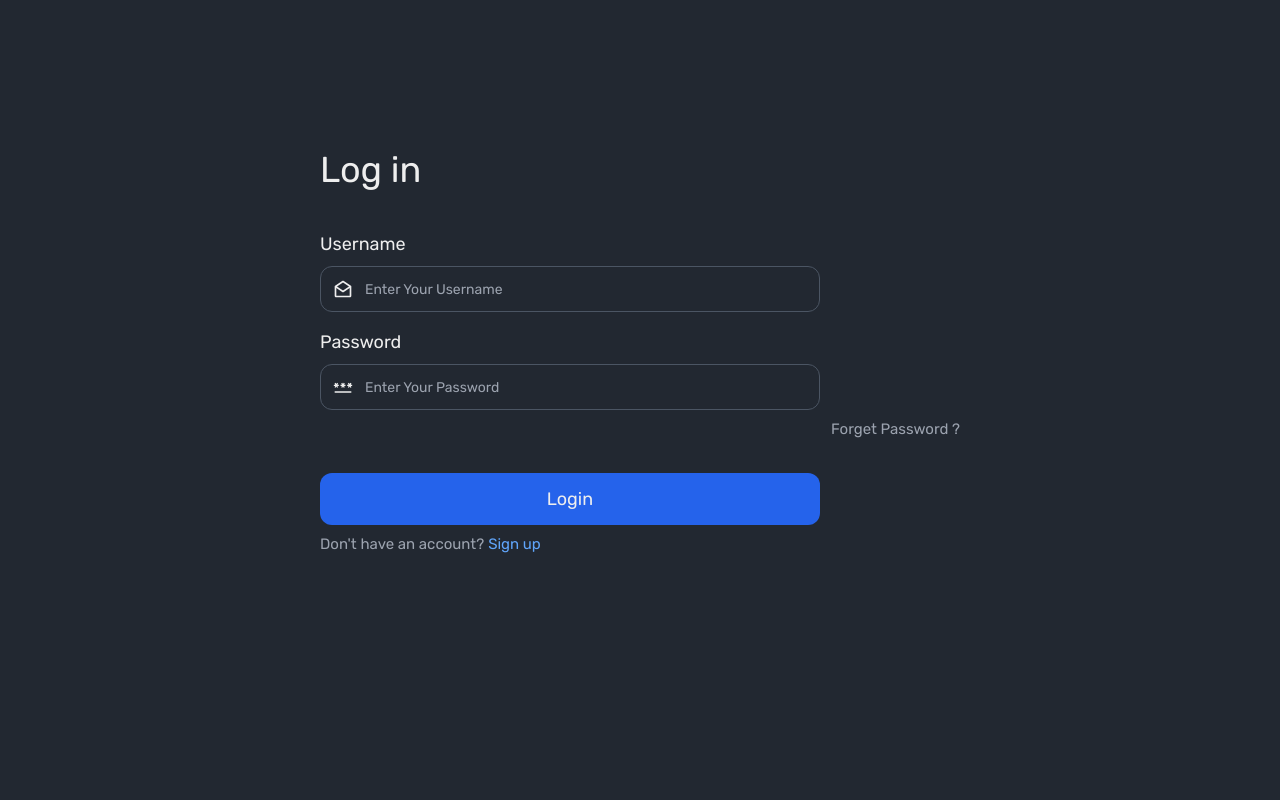
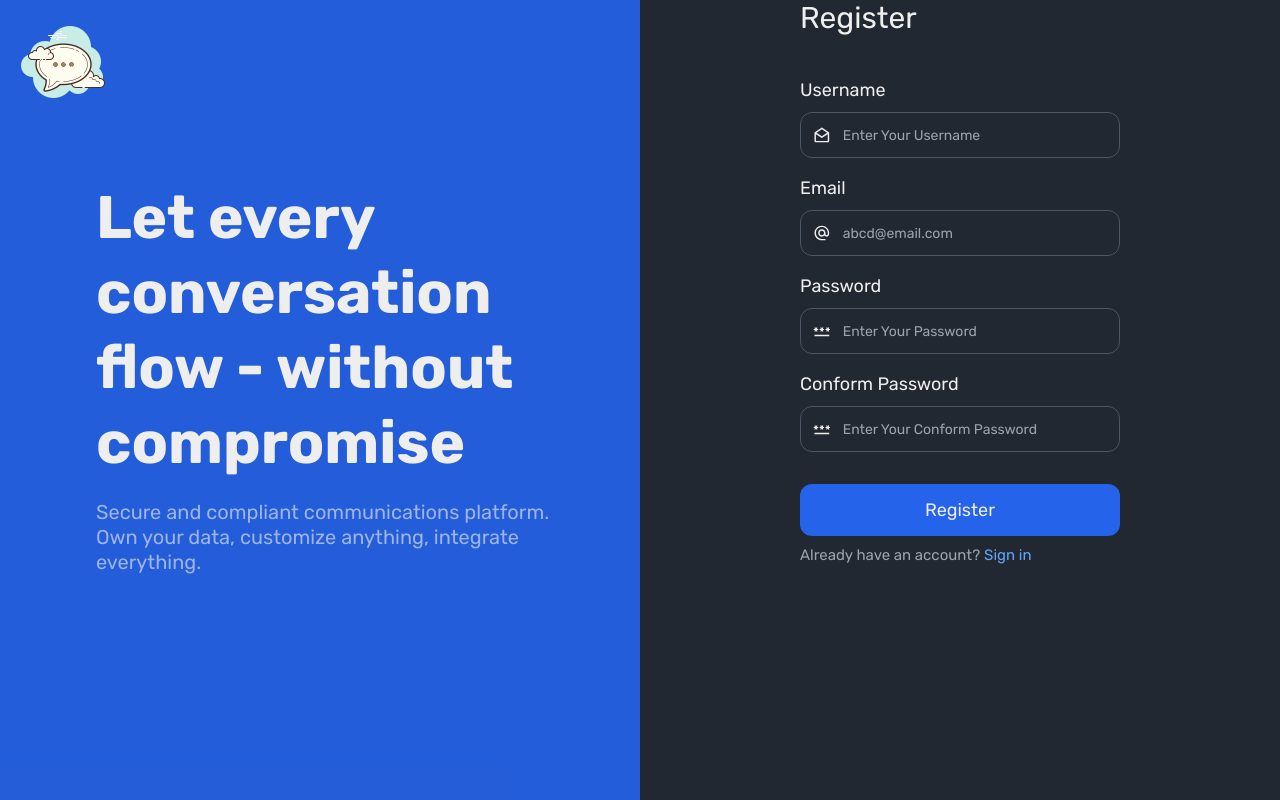
Before and after one commit to ojasggg/Chat_Application, a React (Vite) app in the folder client/: page /register in a window 1280 px wide. Built offline with nearby package versions, Linux system fonts and the light colour scheme.

Commit message:
Small Authentication changes

```diff
--- a/client/src/App.jsx
+++ b/client/src/App.jsx
@@ -4,7 +4,7 @@ import React from "react";
 import Sidebar from "./components/Sidebar";
 import InsideSidebar from "./components/InsideSidebar";
 import Main from "./components/Main";
-import Login from "./components/Login";
+import Auth from "./components/Auth";
 
 const App = () => {
   return (
@@ -15,7 +15,7 @@ const App = () => {
       {/* <InsideSidebar /> */}
       {/* Main*/}
       {/* <Main /> */}
-      <Login />
+      <Auth />
     </div>
   );
 };
--- a/client/src/components/Login.jsx
+++ b/client/src/components/Login.jsx
@@ -32,7 +32,7 @@ const Login = () => {
             <MdOutlinePassword className="text-xl m-1" />
             <input
               className="input bg-transparent ml-2 placeholder:text-sm"
-              type="text"
+              type="password"
               placeholder="Enter Your Password"
               id="username"
             />
@@ -41,7 +41,10 @@ const Login = () => {
         <div className="mt-2 flex justify-end p text-[15px] hover:text-gray-500 transition">
           <a href="#">Forget Password ? </a>
         </div>
-        <button className="flex justify-center max-w-[500px] bg-blue-600/100 rounded-xl p-3 mt-8 cursor-pointer hover:bg-blue-600/80 transition text-lg font-primary">
+        <button
+          className="flex justify-center max-w-[500px] bg-blue-600/100 rounded-xl p-3 mt-8 cursor-pointer hover:bg-blue-600/80 transition text-lg font-primary"
+          type="submit"
+        >
           Login
         </button>
         <div className="mt-2 flex justify-start p text-[15px]">
--- a/client/src/components/Register.jsx
+++ b/client/src/components/Register.jsx
@@ -32,7 +32,7 @@ const Register = () => {
             <MdAlternateEmail className="text-xl m-1" />
             <input
               className="input bg-transparent ml-2 placeholder:text-sm  w-full"
-              type="text"
+              type="email"
               placeholder="abcd@email.com"
               id="email"
             />
@@ -46,7 +46,7 @@ const Register = () => {
             <MdOutlinePassword className="text-xl m-1" />
             <input
               className="input bg-transparent ml-2 placeholder:text-sm  w-full"
-              type="text"
+              type="password"
               placeholder="Enter Your Password"
               id="password"
             />
@@ -63,17 +63,20 @@ const Register = () => {
             <MdOutlinePassword className="text-xl m-1" />
             <input
               className="input bg-transparent ml-2 placeholder:text-sm w-full"
-              type="text"
+              type="password"
               placeholder="Enter Your Conform Password"
               id="conform-password"
             />
           </div>
         </div>
-        <button className="flex justify-center max-w-[500px] bg-blue-600/100 rounded-xl p-3 mt-8 cursor-pointer hover:bg-blue-600/80 transition text-lg font-primary">
-          Login
+        <button
+          className="flex justify-center max-w-[500px] bg-blue-600/100 rounded-xl p-3 mt-8 cursor-pointer hover:bg-blue-600/80 transition text-lg font-primary"
+          type="submit"
+        >
+          Register
         </button>
         <div className="mt-2 flex justify-start p text-[15px]">
-          Aready have an account?
+          Already have an account?
           <span className="ml-1">
             <Link
               to="/login"
```
